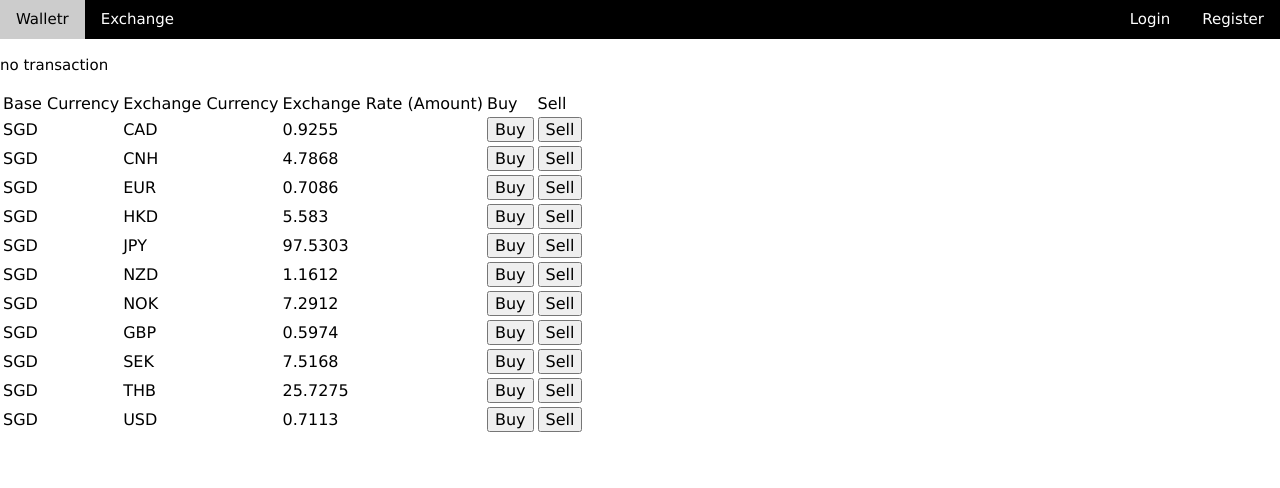
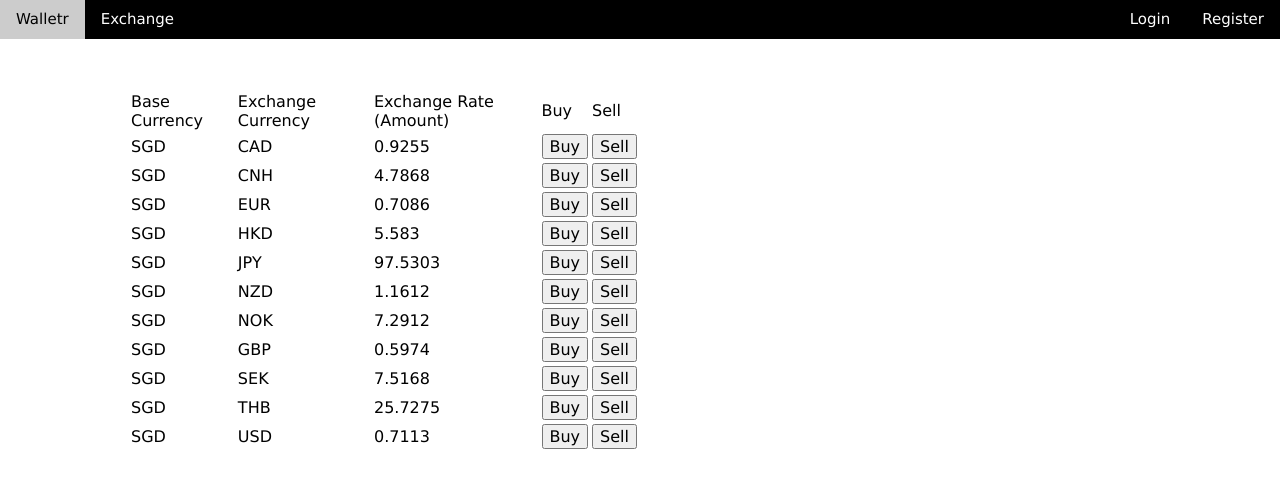
Before and after one commit to theturtle27/tt6_group10, a React (Create React App) app in the folder frontend/: page /exchange in a window 1280 px wide. Shown: the top 488 px of the page. Built offline with nearby package versions, Linux system fonts and the light colour scheme.

Commit message:
Added basic layout for exchange page

```diff
--- /dev/null
+++ b/frontend/src/components/ExchangePage.css
@@ -0,0 +1,16 @@
+.Exchange-Page-Main-Container{
+    display: flex;
+    flex-direction: row;
+    justify-content: space-between;
+    width: 80%;
+    margin: auto;
+    padding-top: 50px;
+}
+
+.Exchange-Page-Currency-Display{
+    width: 50%;
+}
+
+.Exchange-Page-Transaction-Display{
+    width: 50%;
+}
--- a/frontend/src/components/ExchangePage.jsx
+++ b/frontend/src/components/ExchangePage.jsx
@@ -1,5 +1,5 @@
 import React, { useState, useEffect } from 'react';
-import TransactionPopUp from './ExchangePage/TransactionPopUp';
+import './ExchangePage.css'
 
 const PracticePage = () => {
 
@@ -8,6 +8,7 @@ const PracticePage = () => {
     const [popupStatus, setPopupStatus] = useState(false);
 	const [walletData, setWalletData] = useState([]);
 	const [transactionData, setTransactionData] = useState([]);
+    const [exchangeAmount, setExchangeAmount] = useState("");
 
     const mockData = [
         {
@@ -161,23 +162,33 @@ const PracticePage = () => {
     }, [])
 
     const handleBuy = (e) => {
-		setPopupStatus(true);
 		setTransactionData([
 			{
 				exchangeCurrency: e.target.value.split(",")[0],
-				operation: e.target.value.split(",")[1]
+				operation: e.target.value.split(",")[1],
+                rate: e.target.value.split(",")[2]
 			}
 		]);
+        setPopupStatus(true);
+    }
+
+    const amountOnChange = (e) => {
+        setExchangeAmount(e.target.value);
+    }
+
+    const submitTransaction = (e) => {
+        e.preventDefault();
+        console.log("transact");
+    }
+
+    const cancelTransaction = (e) => {
+        e.preventDefault();
+        console.log("cancel");
     }
 
     return (
-		<>
-			<div>
-				{
-					popupStatus ? <TransactionPopUp exchangeCurrencyData = {transactionData}/> : <p>no transaction</p>
-				}
-			</div>
-			<div>
+		<div className = 'Exchange-Page-Main-Container'>
+			<div className = 'Exchange-Page-Currency-Display'>
 				{
 					hasData ?
 					<table>
@@ -194,16 +205,48 @@ const PracticePage = () => {
 									<td>{currency.base_currency}</td>
 									<td>{currency.exchange_currency}</td>
 									<td>{currency.rate}</td>
-									<td><button onClick = {handleBuy} value ={[currency.exchange_currency, "buy"]}>Buy</button></td>
-									<td><button>Sell</button></td>
+									<td><button onClick = {handleBuy} value ={[currency.exchange_currency, "Buy", currency.rate]}>Buy</button></td>
+									<td><button onClick = {handleBuy} value ={[currency.exchange_currency, "Sell", currency.rate]}>Sell</button></td>
 								</tr>
 							))}
 						</tbody>
 					</table> :
-					<p>no</p>
+					<p>null</p>
 				}
 			</div>
-		</>
+            <div className = 'Exchange-Page-Transaction-Display'>
+                {
+                    popupStatus ?
+                    <div>
+                        <h1>{transactionData[0].operation} Currency: {transactionData[0].exchangeCurrency}</h1>
+                        <form onSubmit = {submitTransaction}>
+                            <table>
+                                <tbody>
+                                    <tr>
+                                        <td>{transactionData[0].operation}ing Currency:</td>
+                                        <td>{transactionData[0].exchangeCurrency}</td>
+                                    </tr>
+                                    <tr>
+                                        <td>Exchange Rate:</td>
+                                        <td>{transactionData[0].rate}</td>
+                                    </tr>
+                                    <tr>
+                                        <td>Amount You Wish To Buy (SGD):</td>
+                                        <td><input onChange = {amountOnChange}></input></td>
+                                    </tr>
+                                    <tr>
+                                        <td>Amount You Will Get ({transactionData[0].exchangeCurrency}):</td>
+                                        <td>{eval(exchangeAmount / transactionData[0].rate).toString()}</td>
+                                    </tr>
+                                </tbody>
+                            </table>
+                            <button type = 'submit'>Confirm</button>
+                            <button onClick = {cancelTransaction}>Cancel</button>
+                        </form>
+                    </div> : null
+                }
+            </div>
+		</div>
     )
 }
 
--- a/frontend/src/components/ExchangePage/TransactionPopUp.css
+++ /dev/null
@@ -1,10 +0,0 @@
-.Transaction-Form-Pop-Up-Container{
-    display: absolute;
-    height: 100vh;
-    width: 100%;
-    top: 0;
-    right: 0;
-    z-index: 2;
-    background-color: whitesmoke;
-    color: red;
-}
--- a/frontend/src/components/ExchangePage/TransactionPopUp.jsx
+++ /dev/null
@@ -1,24 +0,0 @@
-import './TransactionPopUp.css'
-
-const TransactionPopUp = (data) => {
-
-    console.log("test");
-
-    return (
-        <div className = 'Transaction-Form-Pop-Up-Container'>
-            <h1>Transaction Form:</h1>
-            <form>
-                <table>
-                    <tbody>
-                        <tr>
-                            <td>Base Currency:</td>
-                            <td>{data.exchangeCurrencyData[0].exchangeCurrency}</td>
-                        </tr>
-                    </tbody>
-                </table>
-            </form>
-        </div>
-    )
-}
-
-export default TransactionPopUp
```
